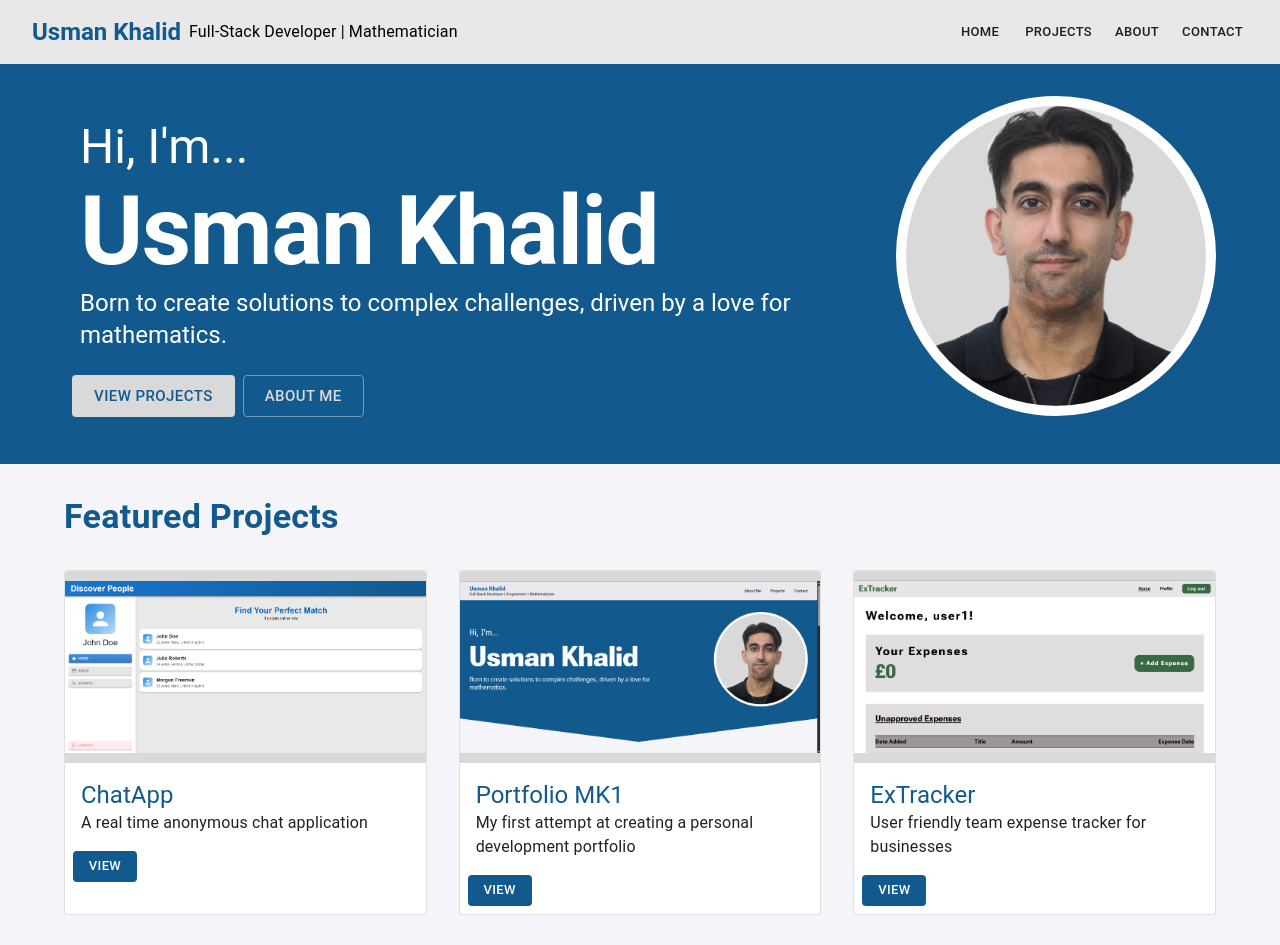
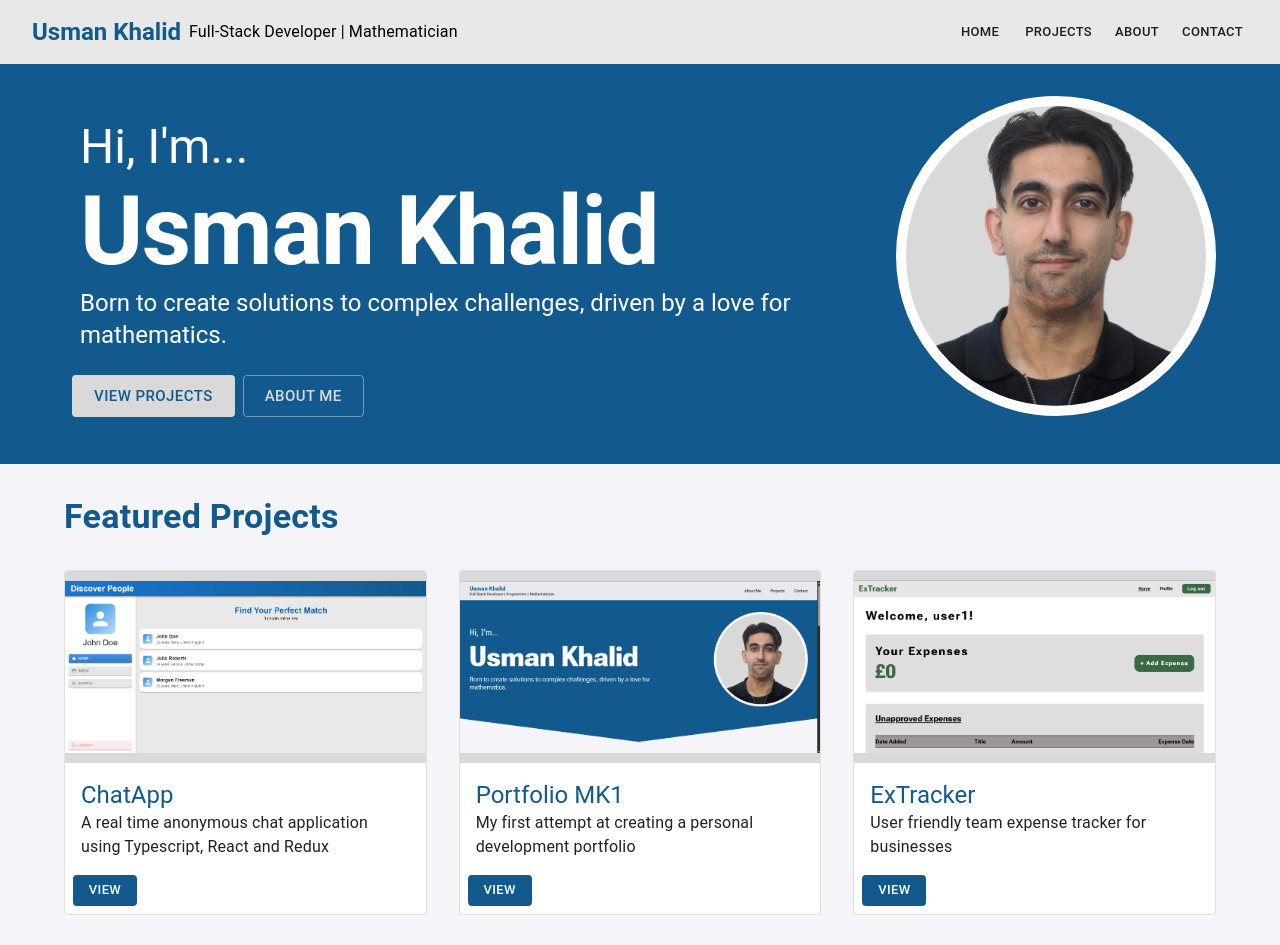
Before and after one commit to Usman241002/Portfolio-MK3, a React (Vite) app: page / in a window 1280 px wide. Shown: the top 945 px of the page. Built offline with nearby package versions, Linux system fonts and the light colour scheme.

Commit message:
Added new tab link for projects that are active and ready to use

```diff
--- a/src/data/projects.ts
+++ b/src/data/projects.ts
@@ -4,6 +4,7 @@ type Project = {
   subtitle: string;
   description: string;
   image: string;
+  link: string | null;
   githubLink: string;
 };
 
@@ -15,6 +16,7 @@ const projects: Project[] = [
     description:
       "Ad & Costsheet Generator is an early coding project designed to streamline tasks for car dealerships by automating the creation of folders and advertisements. Developed for use in a Command Terminal, it allows efficient input of vehicle information, saving time and improving reliability. Despite its lack of visual design due to being created before I learned HTML and CSS, the program is currently used by two dealerships in Birmingham, UK. This project highlights my ability to deliver practical, efficient solutions to real-world problems.",
     image: "Ad&CostsheetGenerator.png",
+    link: null,
     githubLink: "https://github.com/Usman241002/Ad-CostsheetGenerator",
   },
   {
@@ -24,6 +26,7 @@ const projects: Project[] = [
     description:
       "ExTracker is a user-friendly web application for managing financial records. It allows users to log expenses, track spending, and manage unapproved claims with an approval workflow for managers. Featuring a clean green-themed interface, it ensures usability and readability. Built with PHP and MySQL, this project demonstrates my ability to create efficient full-stack applications with secure user authentication and dynamic front-end functionality.",
     image: "ExpenseTracker.png",
+    link: null,
     githubLink: "https://github.coventry.ac.uk/5019CMD-2425/khalidu5-sem1",
   },
   {
@@ -33,15 +36,18 @@ const projects: Project[] = [
     description:
       "Portfolio MK1 was my first attempt at creating a personal development portfolio. The portfolio was created using Standard HTML, CSS and JavaScript. It showcases my early skills in web development and provides a glimpse into my journey as a developer, how certain skills and patterns have been developed over time. It also serves as a testament to my ability to learn and adapt quickly to new technologies and frameworks, when compared to the current portfolio.",
     image: "Portfoliomk1.png",
+    link: null,
     githubLink: "https://github.com/Usman241002/Usman241002.github.io",
   },
   {
     id: 4,
     title: "ChatApp",
-    subtitle: "A real time anonymous chat application",
+    subtitle:
+      "A real time anonymous chat application using Typescript, React and Redux",
     description:
       "ChatApp is a real-time anonymous chat application built using React, Redux and a library called Socket.IO. It allows users to sign up anonymously and chat with users across the globe in real-time without revealing their identity. The application is designed to be user-friendly and easy to use, with a clean and modern interface. It also features a variety of features such as message notifications, private messaging, and profile searching.",
     image: "ChatApp.png",
+    link: "https://chat-app-mk4.vercel.app/",
     githubLink: "https://github.com/Usman241002/ChatApp-Mk4",
   },
 ];
--- a/src/pages/ProjectDetail.tsx
+++ b/src/pages/ProjectDetail.tsx
@@ -1,5 +1,5 @@
 import { Box, Button, Container, Grid, Stack, Typography } from "@mui/material";
-import { ArrowBack, GitHub } from "@mui/icons-material";
+import { ArrowBack, GitHub, Launch } from "@mui/icons-material";
 import projects from "../data/projects";
 import { useNavigate, useParams } from "react-router-dom";
 
@@ -9,6 +9,7 @@ type Project = {
   subtitle: string;
   description: string;
   image: string;
+  link: string | null;
   githubLink: string;
 };
 
@@ -91,6 +92,19 @@ export default function ProjectDetail() {
             >
               Github
             </Button>
+            {project.link != null ? (
+              <Button
+                variant="outlined"
+                color="primary"
+                href={project.link}
+                target="_blank"
+                startIcon={<Launch />}
+                disableRipple
+                disableElevation
+              >
+                Project Site
+              </Button>
+            ) : null}
           </Stack>
         </Stack>
       </Container>
```
